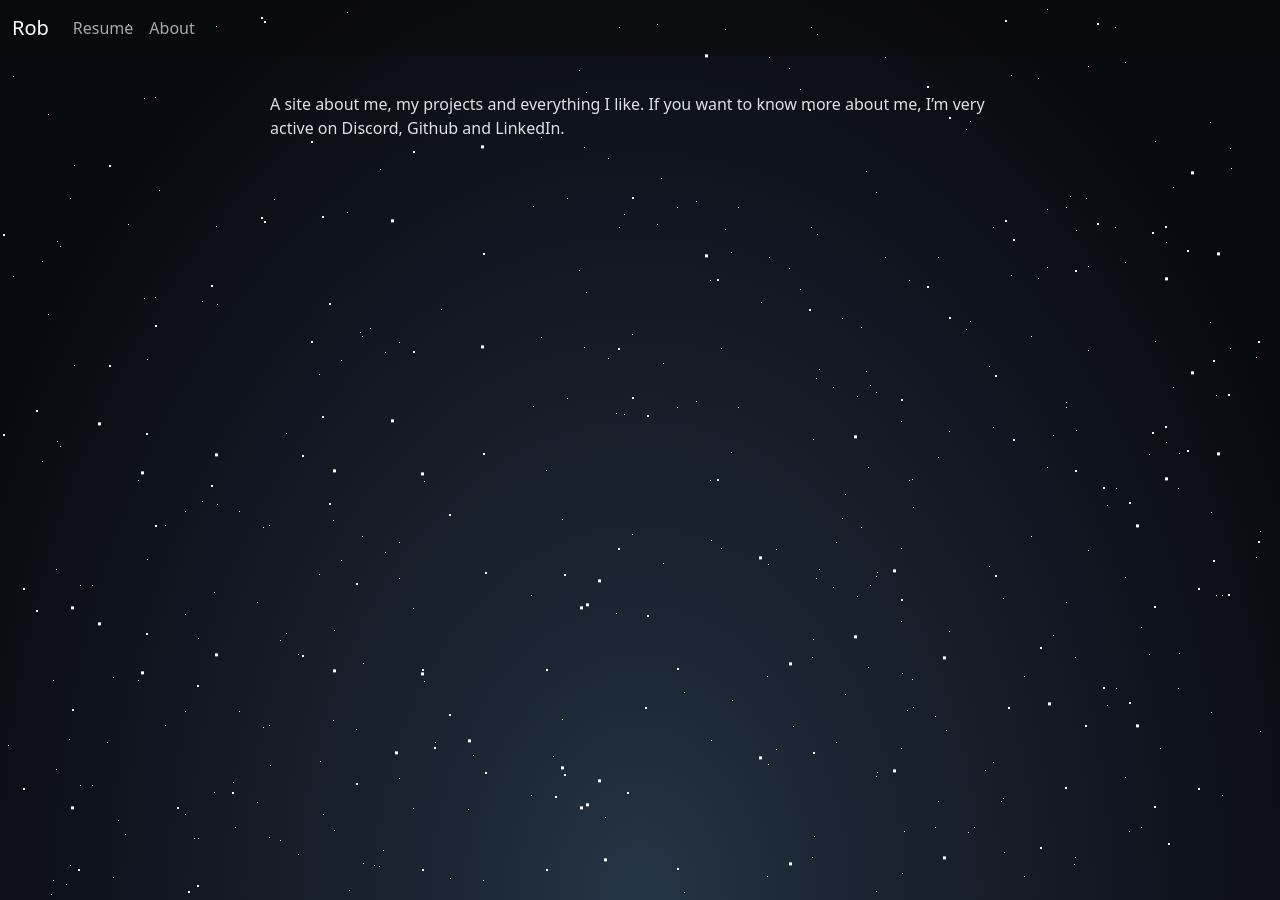
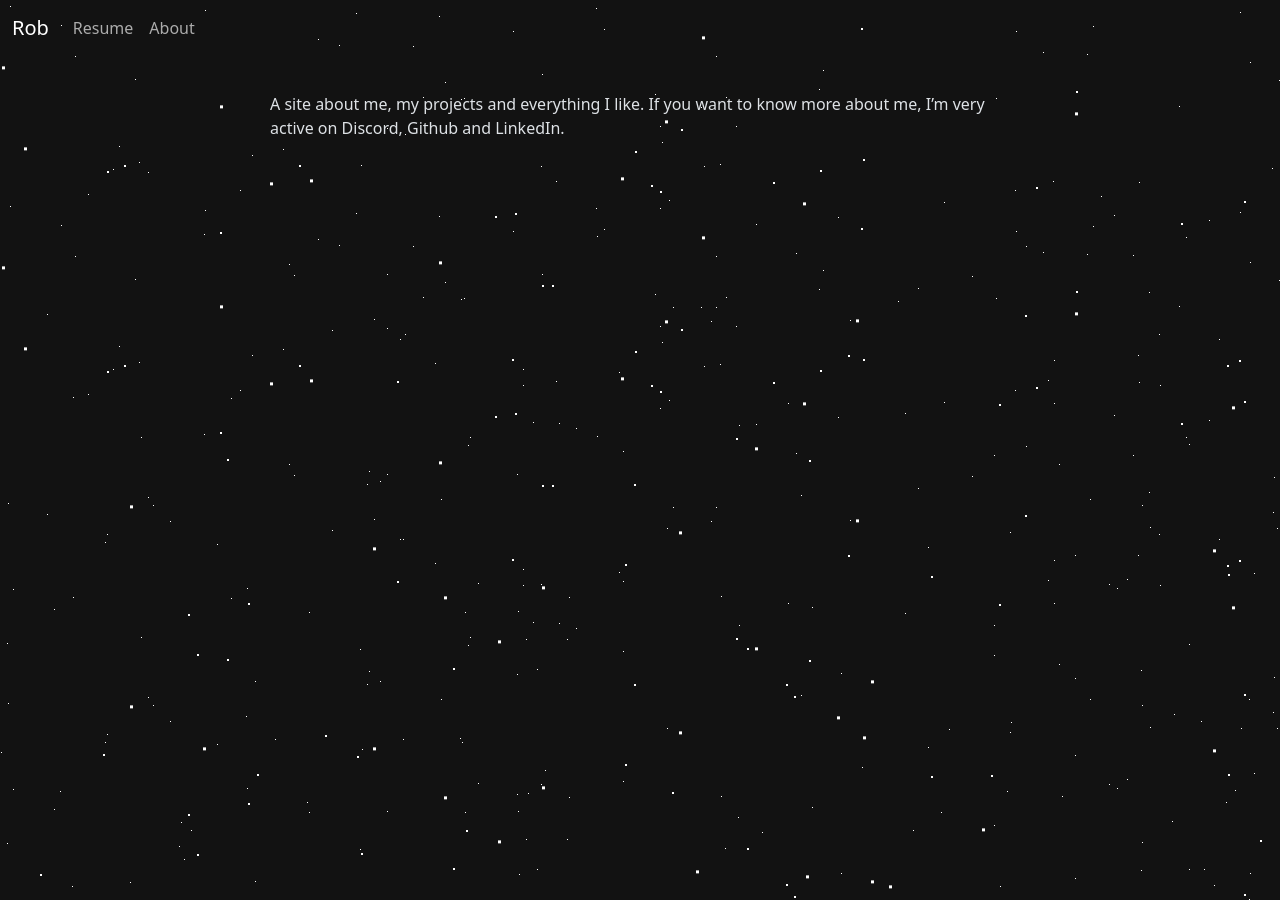
Before and after one commit to 13-Rob/13-Rob, a Jekyll site: the page built from index.md, in a window 1280 px wide. Built offline with Jekyll 4.4.1, drawn with Linux system fonts in a browser that asks for light colours; nearby versions of some CDN libraries.

Commit message:
changed background color

```diff
--- a/_sass/default.scss
+++ b/_sass/default.scss
@@ -1,8 +1,8 @@
 // Common classes
 
-header {
-  background-color: rgba(10, 10, 10, 0.5);
-}
+// header {
+//   background-color: rgba(10, 10, 10, 0.5);
+// }
 
 body {
   background-color: transparent;
@@ -47,7 +47,7 @@ body {
 
 html {
   height: 100%;
-  background: radial-gradient(ellipse at 50% 100%, #263546, #1B2735 20%, #090A0F 80%);
+  // background: radial-gradient(ellipse at 50% 100%, #263546, #1B2735 20%, #090A0F 80%);
 }
 
 @function multiple-box-shadow ($n) {
```
Also changed, not shown: 2 other files.
